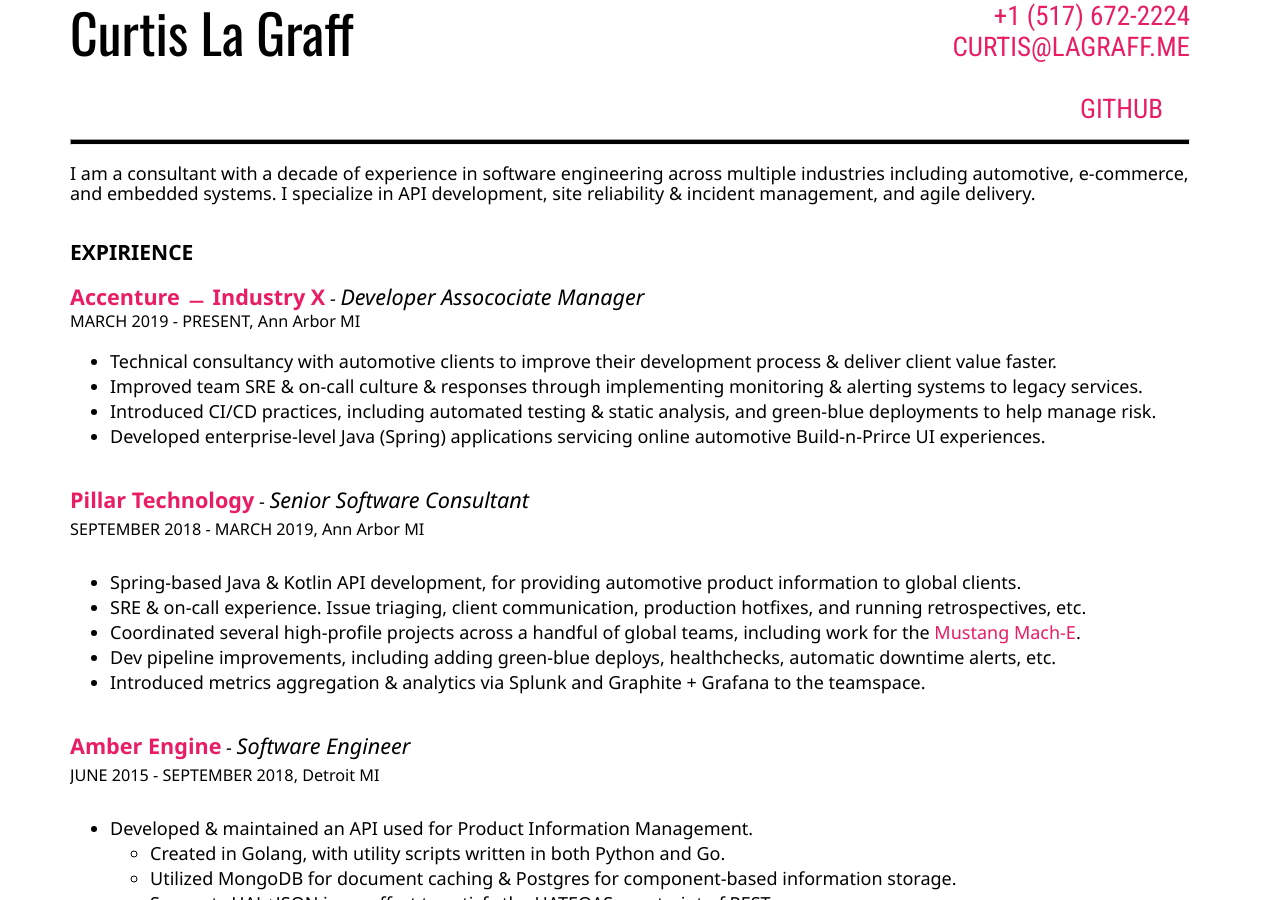
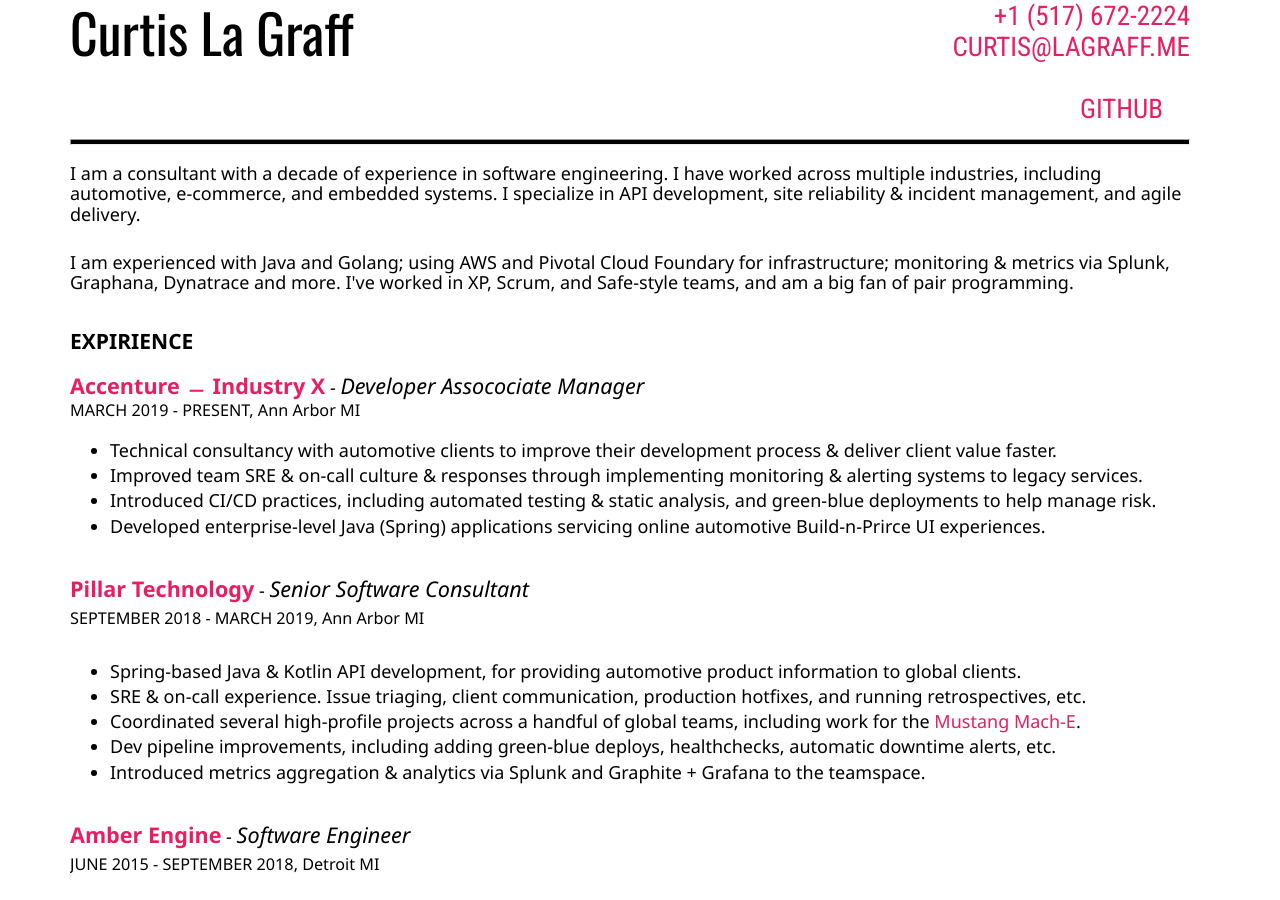
Before and after one commit to clagraff/clagraff.github.io, a Jekyll site: the page built from index.html, in a window 1280 px wide and 900 px high. Built offline with Jekyll 4.4.1, drawn with Linux system fonts in a browser that asks for light colours.

Commit message:
Update index.html

```diff
--- a/index.html
+++ b/index.html
@@ -3,8 +3,12 @@
 ---
 
 <p>
-  I am a consultant with a decade of experience in software engineering across multiple industries including automotive, e-commerce, and
+  I am a consultant with a decade of experience in software engineering. I have worked across multiple industries, including automotive, e-commerce, and
   embedded systems. I specialize in API development, site reliability & incident management, and agile delivery.
+</p>
+<p>
+  I am experienced with Java and Golang; using AWS and Pivotal Cloud Foundary for infrastructure; monitoring & metrics via Splunk, Graphana, Dynatrace and more. I've
+  worked in XP, Scrum, and Safe-style teams, and am a big fan of pair programming.
 </p>
 
 <p class="entry">
```
